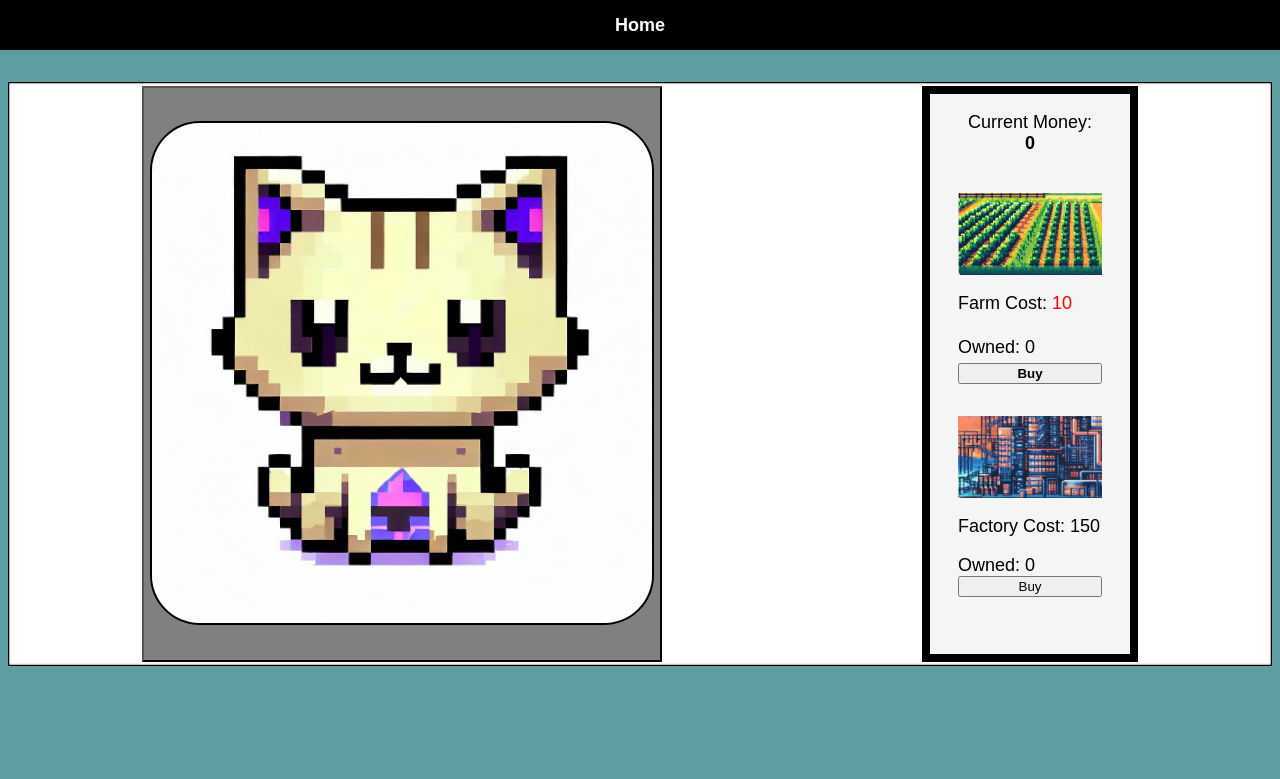
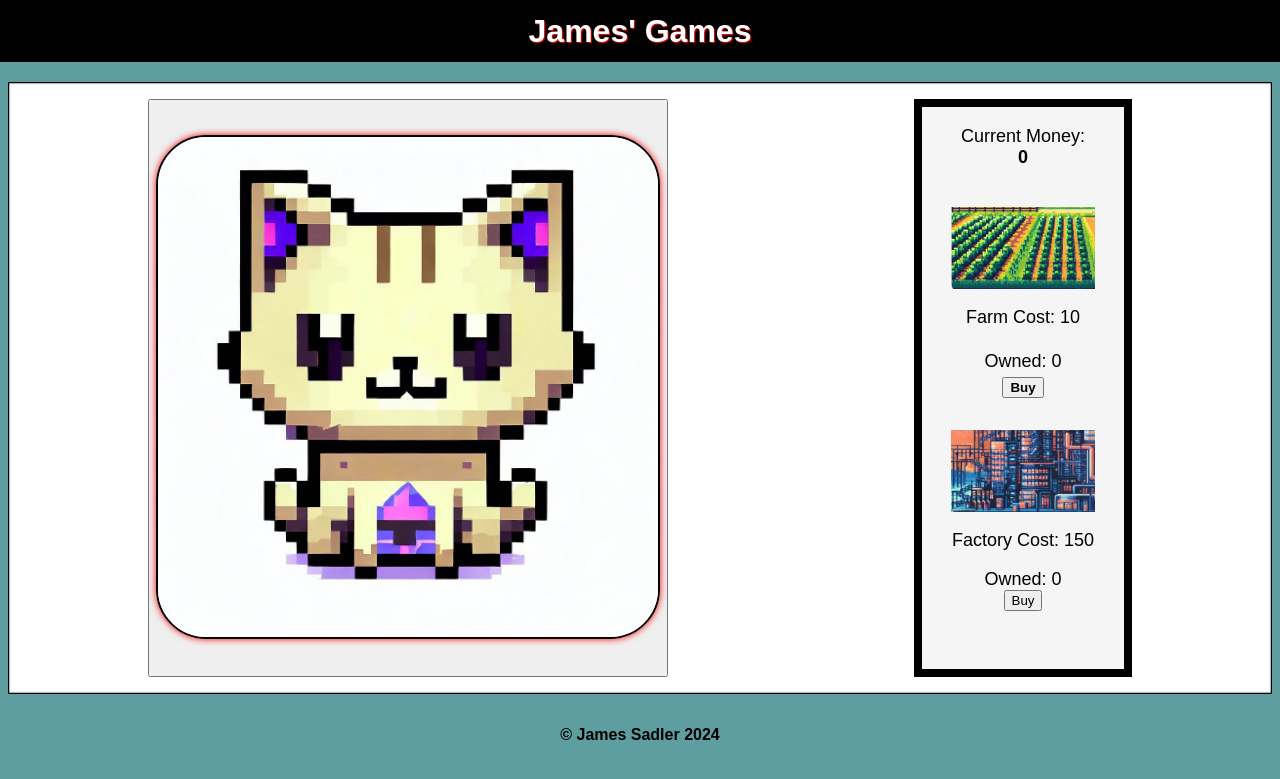
Before and after one commit to JamesSadler-Dev/Game-Website, a Flask app: page /clicker in a window 1280 px wide. Shown: the top 779 px of the page. Run offline with Flask 3, Linux system fonts and the light colour scheme.

Commit message:
bug fixes in clicker game

```diff
--- a/static/styles/clicker/gamewindow.css
+++ b/static/styles/clicker/gamewindow.css
@@ -5,7 +5,7 @@
     box-shadow: inset 0px 0px 2px black;
     margin-top: 1.5rem;
     background-color: white;
-    padding: 3px;
+    padding: 1rem;
     caret-color: transparent;
 }
 
@@ -33,6 +33,7 @@
     height:500px;
     border: 2px solid black;
     border-radius: 50px;
+    box-shadow: 0px 0px 7px red;
 }
 
 .CSS-catpic:active{
@@ -47,10 +48,12 @@
     display: flex;
     flex-direction: column;
     align-items: center;
+    justify-content: center;
     width: 200px;
     font-size: large;
     border: .5rem solid black;
     background-color: whitesmoke;
+    padding: 1px;
 }
 
 .CSS-userscore{
@@ -65,10 +68,6 @@
     margin-bottom: 5px;
 }
 
-.CSS-clickgamebutton{
-    background:gray;
-}
-
 .CSS-clickgamebutton:active{
     background-color: orange;
 }
@@ -76,17 +75,16 @@
 .CSS-clickgamebutton:hover{
     cursor:pointer;
 }
-.CSS-itemcost{
-    color: red;
-}
 
 .CSS-buybutton{
     font-weight: 600;
 }
 
 .CSS-itembuycontainer{
-    display: grid;
+    display: flex;
+    flex-direction: column;
     justify-content: center;
+    align-items: center;
     border:2rem;
 }
 
--- a/static/styles/general.css
+++ b/static/styles/general.css
@@ -4,3 +4,10 @@
     padding-top: 50px;
     background-color:cadetblue;
 }
+
+footer{
+    display: flex;
+    justify-content: center;
+    margin-top: 2rem;
+    font-weight: 550;
+}
--- a/static/styles/header.css
+++ b/static/styles/header.css
@@ -1,6 +1,7 @@
 
 .CSS-headerbar{
     display: flex;
+    flex-direction: row;
     justify-content: center;
     align-items: center;
     background-color: black;
@@ -8,19 +9,27 @@
     right: 0;
     left: 0;
     top: 0;
-    height: 50px;
+    height: 60px;
     font-weight: 550;
     font-size: large;
-    }
+    color: white;
+    padding: 1px;
+}
 
-
-    .CSS-headerbar a{
+#header-title{
+    text-shadow: 1px 1px 1px red;
+    font-size: 2rem;
+}
+.CSS-headerbar a{
     text-decoration: none;
     color: white;
-    text-shadow: 0px 0px 4px black;
-    }
+}
 
+.CSS-headerbar p{
+    text-decoration: none;
+    color: white;
+}
 
 .CSS-headerbar a:hover{
-    color: orange;
-    }
+color: orange;
+}
--- a/templates/clicker.html
+++ b/templates/clicker.html
@@ -1,5 +1,8 @@
+{% extends "template.html" %}
 
-{% extends "template.html" %}
+    {% block title %}
+    <title>James' Games- Clicker Game</title>
+    {% endblock %}
 
     {% block styles %}
         <link rel="stylesheet" href="./static/styles/clicker/gamewindow.css">
--- a/templates/index.html
+++ b/templates/index.html
@@ -7,7 +7,7 @@
     <section class="CSS-allgames">
         <div class="CSS-games">
             <div class="CSS-gamedescription">
-                <p id="gametitle">Clicker Game</p>
+                <a href="/clicker"><p id="gametitle">Clicker Game</p></a>
                 <p>Click the cat to get money and buy buildings!<br>
                     Earn more money, buy upgrades!</p>
             </div>
@@ -17,7 +17,7 @@
         </div>
         <div class="CSS-games">
             <div class="CSS-gamedescription">
-                <p id="gametitle">Clicker Game</p>
+                <a href="/clicker"><p id="gametitle">Clicker Game</p></a>
                 <p>Click the cat to get money and buy buildings!<br>
                 Earn more money, buy upgrades!</p>
             </div>
--- a/templates/template.html
+++ b/templates/template.html
@@ -8,12 +8,14 @@
     <link rel="stylesheet" href="./static/styles/general.css">
     {% block styles %}
     {% endblock %}
+    {% block title %}
     <title>James' Games</title>
+    {% endblock %}
 </head>
 <body>
     <header>
         <div class="CSS-headerbar">
-            <a href="/">Home</a>
+            <a href="/"><p id="header-title">James' Games</p></a>
         </div>
     </header>
 
@@ -22,7 +24,7 @@
         {% endblock %}
     </main>
     <footer>
-
+        &copy James Sadler 2024
     </footer>
         {% block scripts %}
 
```
Also changed, not shown: static/styles/index/body.css (+7 -0 lines).
